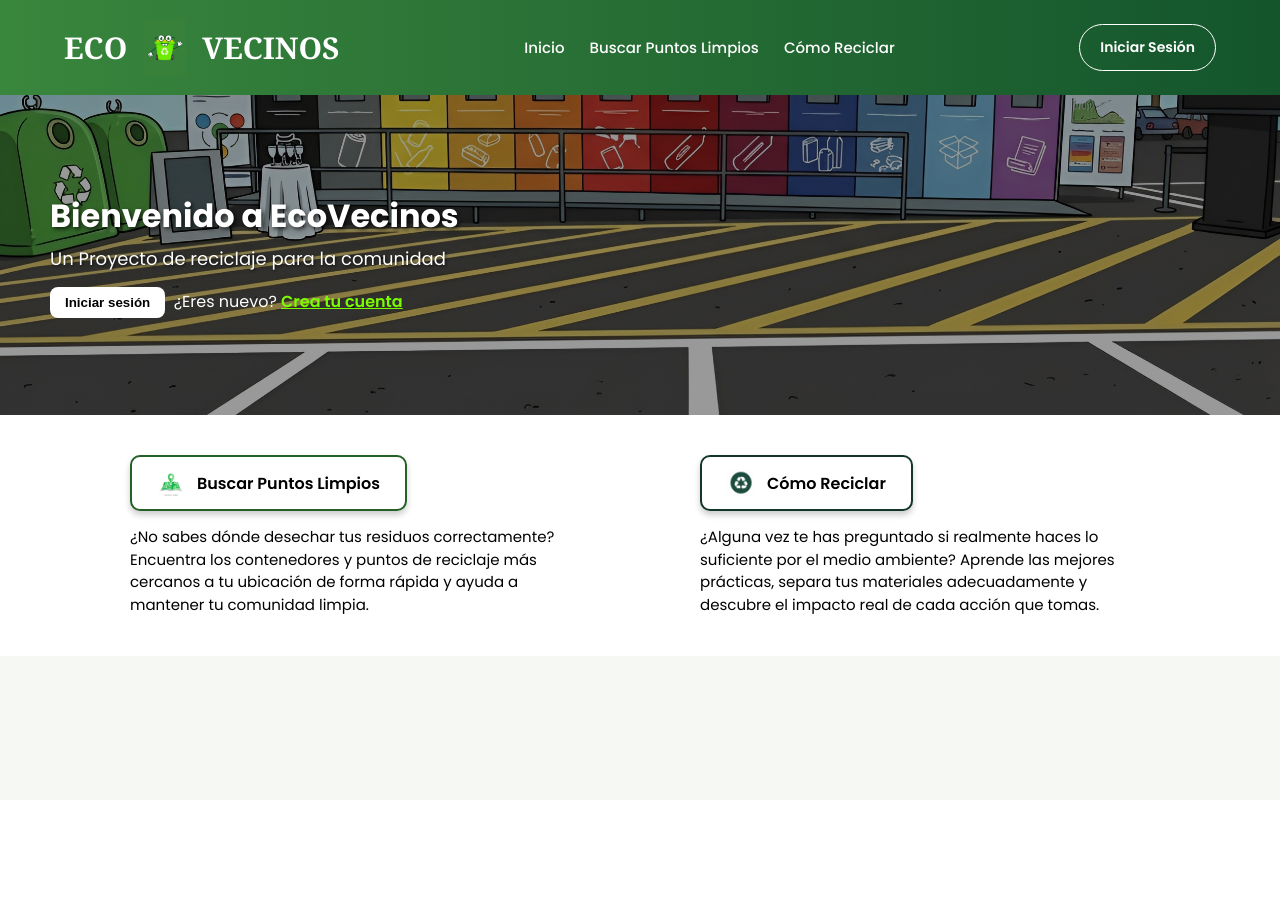
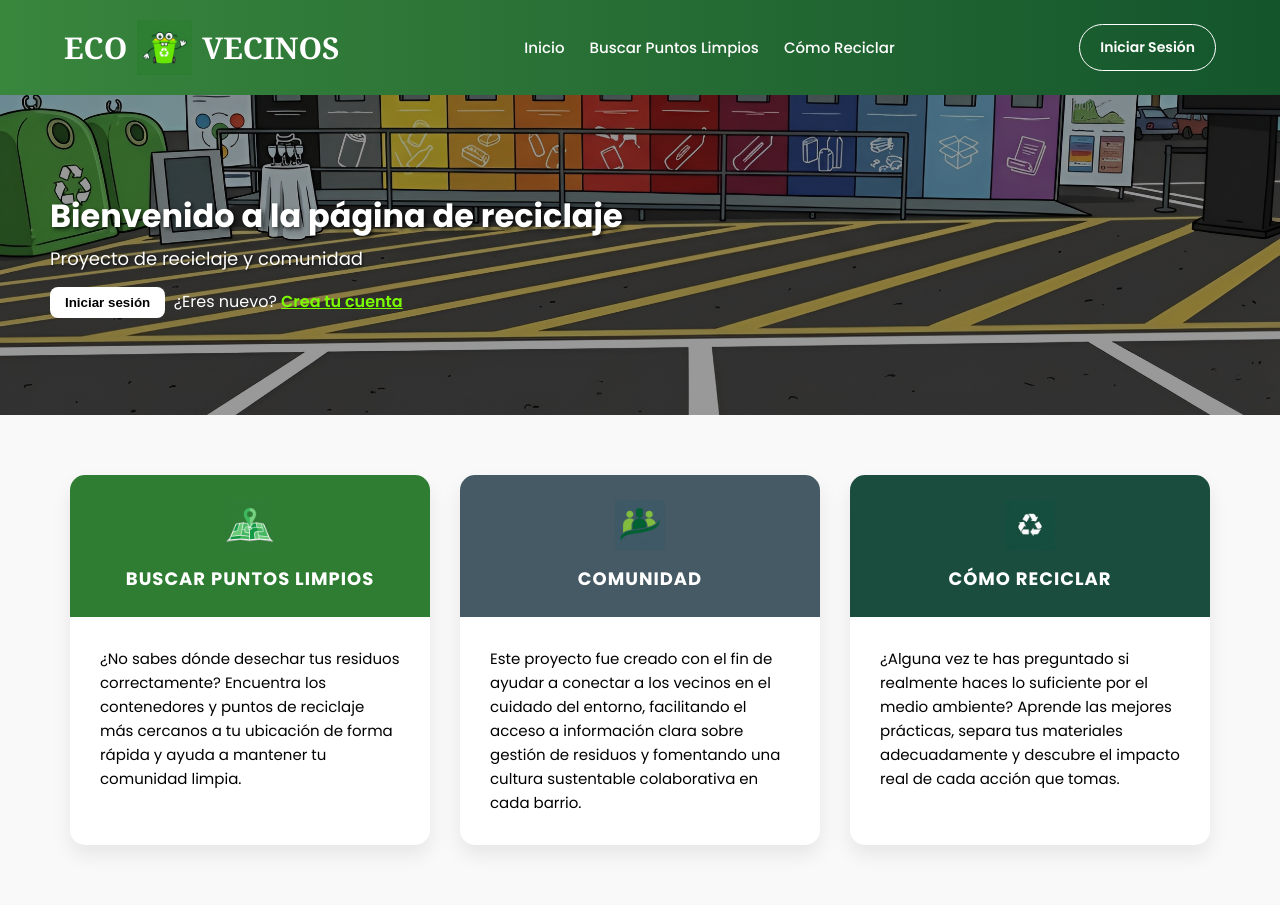
Before and after one commit to TopazZD/ProyectoInicial, a Django app: page / in a window 1280 px wide. Before the commit the page ends 614 px from the top, so only its background shows below. Run offline with Django 5.2, Linux system fonts and the light colour scheme; parts of the project's set-up code (start-up, migrations or seed data) failed here and were passed over.

Commit message:
cambios inicio

```diff
--- a/Reciclaje/templates/reciclaje/base.html
+++ b/Reciclaje/templates/reciclaje/base.html
@@ -19,7 +19,7 @@
         <!--LOGO-->
         <a href="{% url 'inicio' %}" class="logo">
             <span>ECO</span>
-            <img src="{% static 'reciclaje/img/OIG3.3.jfif'%}"
+            <img src="{% static 'reciclaje/img/OIG3.3.png'%}"
             alt="logo ECOVECINOS">
 
             <span>VECINOS</span>
--- a/Reciclaje/templates/reciclaje/inicio.html
+++ b/Reciclaje/templates/reciclaje/inicio.html
@@ -15,8 +15,8 @@
 
         <!-- Texto flotando ENCIMA de la imagen -->
         <div style="position: absolute; top: 0; left: 0; width: 100%; height: 100%; display: flex; flex-direction: column; justify-content: center; padding: 0 50px; color: #ffffff; z-index: 2;">
-            <h2 style="font-size: 32px; margin-bottom: 5px; text-shadow: 2px 2px 4px rgba(0,0,0,0.7);">Bienvenido a EcoVecinos</h2>
-            <p style="font-size: 18px; margin-bottom: 15px; text-shadow: 1px 1px 3px rgba(0,0,0,0.7);">Un Proyecto de reciclaje para la comunidad</p>
+            <h2 style="font-size: 32px; margin-bottom: 5px; text-shadow: 2px 2px 4px rgba(0,0,0,0.7);">Bienvenido a la página de reciclaje</h2>
+            <p style="font-size: 18px; margin-bottom: 15px; text-shadow: 1px 1px 3px rgba(0,0,0,0.7);">Proyecto de reciclaje y comunidad</p>
 
             {% if user.is_authenticated %}
                 <span style="font-weight: 600; color: #7CFC00; text-shadow: 1px 1px 3px rgba(0,0,0,0.7);">¡Qué bueno verte de nuevo, {{ user.username }}!</span>
@@ -29,31 +29,60 @@
         </div>
     </div>
 
-    <!-- 2. BLOQUE INFERIOR CON BOTONES E INFORMACIÓN ORDENADA -->
-    <div style="padding: 40px 60px; background-color: #ffffff;">
-        <div style="display: flex; justify-content: space-around; gap: 40px; flex-wrap: wrap; max-width: 1100px; margin: 0 auto;">
+    <!-- 2. BLOQUE INFERIOR CON TARJETAS DE DISEÑO RECOMENDADO -->
+    <div style="padding: 60px 30px; background-color: #f9f9f9;">
+        <div style="display: flex; justify-content: center; gap: 30px; flex-wrap: wrap; max-width: 1200px; margin: 0 auto;">
 
-            <!-- Columna 1: Buscar Puntos Limpios -->
-            <div style="flex: 1; min-width: 280px; max-width: 450px; display: flex; flex-direction: column; align-items: flex-start;">
-                <a href="{% url 'mapa' %}" style="display: flex; align-items: center; gap: 12px; padding: 12px 25px; background-color: #ffffff; color: rgb(0, 0, 0); text-decoration: none; border-radius: 10px; font-weight: 600; box-shadow: 0 4px 6px rgba(0,0,0,0.2); border: 2px solid #236127;">
-                    <img src="{% static 'reciclaje/img/pinubi.webp' %}" alt="Ubicación" style="width: 28px; height: 28px; object-fit: contain;" onerror="this.style.display='none'">
-                    <span>Buscar Puntos Limpios</span>
-                </a>
-                <p style="margin-top: 15px; color: #000000; font-size: 15px; line-height: 1.5;">
-                    ¿No sabes dónde desechar tus residuos correctamente? Encuentra los contenedores y puntos de reciclaje más cercanos a tu ubicación de forma rápida y ayuda a mantener tu comunidad limpia.
-                </p>
+            <!-- Tarjeta 1: Buscar Puntos Limpios (Cliqueable) -->
+            <a href="{% url 'mapa' %}" style="flex: 1; min-width: 300px; max-width: 360px; text-decoration: none; color: inherit; display: flex; flex-direction: column; background-color: #ffffff; border-radius: 15px; box-shadow: 0 10px 20px rgba(0,0,0,0.08); overflow: hidden; transition: transform 0.3s ease, box-shadow 0.3s ease; box-sizing: border-box;"
+               onmouseover="this.style.transform='translateY(-8px)'; this.style.boxShadow='0 15px 30px rgba(0,0,0,0.12)';"
+               onmouseout="this.style.transform='translateY(0)'; this.style.boxShadow='0 10px 20px rgba(0,0,0,0.08)';"
+               title="Haz clic para buscar puntos limpios">
+                <!-- Cabecera de la Tarjeta con Fondo de Color -->
+                <div style="background-color: #2e7d32; padding: 25px; display: flex; flex-direction: column; align-items: center; text-align: center;">
+                    <img src="{% static 'reciclaje/img/pinubi.png' %}" alt="Ubicación" style="width: 50px; height: 50px; object-fit: contain; margin-bottom: 15px;" onerror="this.style.display='none'">
+                    <span style="font-weight: 700; color: #ffffff; font-size: 18px; text-transform: uppercase; letter-spacing: 1px;">Buscar Puntos Limpios</span>
+                </div>
+                <!-- Cuerpo de la Tarjeta (Texto Negro Limpio) -->
+                <div style="padding: 30px; flex-grow: 1;">
+                    <p style="margin: 0; color: #000000; font-size: 15px; line-height: 1.6;">
+                        ¿No sabes dónde desechar tus residuos correctamente? Encuentra los contenedores y puntos de reciclaje más cercanos a tu ubicación de forma rápida y ayuda a mantener tu comunidad limpia.
+                    </p>
+                </div>
+            </a>
+
+            <!-- Tarjeta 2: Comunidad (Informativa, Misma estética) -->
+            <div style="flex: 1; min-width: 300px; max-width: 360px; display: flex; flex-direction: column; background-color: #ffffff; border-radius: 15px; box-shadow: 0 10px 20px rgba(0,0,0,0.08); overflow: hidden; box-sizing: border-box;">
+                <!-- Cabecera de la Tarjeta con Fondo de Color (Gris/Verde Oscuro para distinguir) -->
+                <div style="background-color: #455a64; padding: 25px; display: flex; flex-direction: column; align-items: center; text-align: center;">
+                    <img src="{% static 'reciclaje/img/comunismo.png' %}" alt="Comunidad" style="width: 50px; height: 50px; object-fit: contain; margin-bottom: 15px;" onerror="this.style.display='none'">
+                    <span style="font-weight: 700; color: #ffffff; font-size: 18px; text-transform: uppercase; letter-spacing: 1px;">Comunidad</span>
+                </div>
+                <!-- Cuerpo de la Tarjeta (Texto Negro Limpio) -->
+                <div style="padding: 30px; flex-grow: 1;">
+                    <p style="margin: 0; color: #000000; font-size: 15px; line-height: 1.6;">
+                        Este proyecto fue creado con el fin de ayudar a conectar a los vecinos en el cuidado del entorno, facilitando el acceso a información clara sobre gestión de residuos y fomentando una cultura sustentable colaborativa en cada barrio.
+                    </p>
+                </div>
             </div>
 
-            <!-- Columna 2: Cómo Reciclar -->
-            <div style="flex: 1; min-width: 280px; max-width: 450px; display: flex; flex-direction: column; align-items: flex-start;">
-                <a href="#" style="display: flex; align-items: center; gap: 12px; padding: 12px 25px; background-color: #ffffff; color: rgb(0, 0, 0); text-decoration: none; border-radius: 10px; font-weight: 600; box-shadow: 0 4px 6px rgba(0,0,0,0.2); border: 2px solid #13362b;">
-                    <img src="{% static 'reciclaje/img/reci.jfif' %}" alt="Reciclaje" style="width: 28px; height: 28px; object-fit: contain;" onerror="this.style.display='none'">
-                    <span>Cómo Reciclar</span>
-                </a>
-                <p style="margin-top: 15px; color: #000000; font-size: 15px; line-height: 1.5;">
-                    ¿Alguna vez te has preguntado si realmente haces lo suficiente por el medio ambiente? Aprende las mejores prácticas, separa tus materiales adecuadamente y descubre el impacto real de cada acción que tomas.
-                </p>
-            </div>
+            <!-- Tarjeta 3: Cómo Reciclar (Cliqueable) -->
+            <a href="#" style="flex: 1; min-width: 300px; max-width: 360px; text-decoration: none; color: inherit; display: flex; flex-direction: column; background-color: #ffffff; border-radius: 15px; box-shadow: 0 10px 20px rgba(0,0,0,0.08); overflow: hidden; transition: transform 0.3s ease, box-shadow 0.3s ease; box-sizing: border-box;"
+               onmouseover="this.style.transform='translateY(-8px)'; this.style.boxShadow='0 15px 30px rgba(0,0,0,0.12)';"
+               onmouseout="this.style.transform='translateY(0)'; this.style.boxShadow='0 10px 20px rgba(0,0,0,0.08)';"
+               title="Haz clic para aprender cómo reciclar">
+                <!-- Cabecera de la Tarjeta con Fondo de Color (Verde Oscuro) -->
+                <div style="background-color: #1b4d3e; padding: 25px; display: flex; flex-direction: column; align-items: center; text-align: center;">
+                    <img src="{% static 'reciclaje/img/reci.png' %}" alt="Reciclaje" style="width: 50px; height: 50px; object-fit: contain; margin-bottom: 15px;" onerror="this.style.display='none'">
+                    <span style="font-weight: 700; color: #ffffff; font-size: 18px; text-transform: uppercase; letter-spacing: 1px;">Cómo Reciclar</span>
+                </div>
+                <!-- Cuerpo de la Tarjeta (Texto Negro Limpio) -->
+                <div style="padding: 30px; flex-grow: 1;">
+                    <p style="margin: 0; color: #000000; font-size: 15px; line-height: 1.6;">
+                        ¿Alguna vez te has preguntado si realmente haces lo suficiente por el medio ambiente? Aprende las mejores prácticas, separa tus materiales adecuadamente y descubre el impacto real de cada acción que tomas.
+                    </p>
+                </div>
+            </a>
 
         </div>
     </div>
```
Also changed, not shown: Reciclaje/static/reciclaje/img/OIG3.3.png (added), Reciclaje/static/reciclaje/img/comunismo.jfif (added), Reciclaje/static/reciclaje/img/comunismo.png (added), Reciclaje/static/reciclaje/img/pinubi.png (added), Reciclaje/static/reciclaje/img/reci.png (added).
